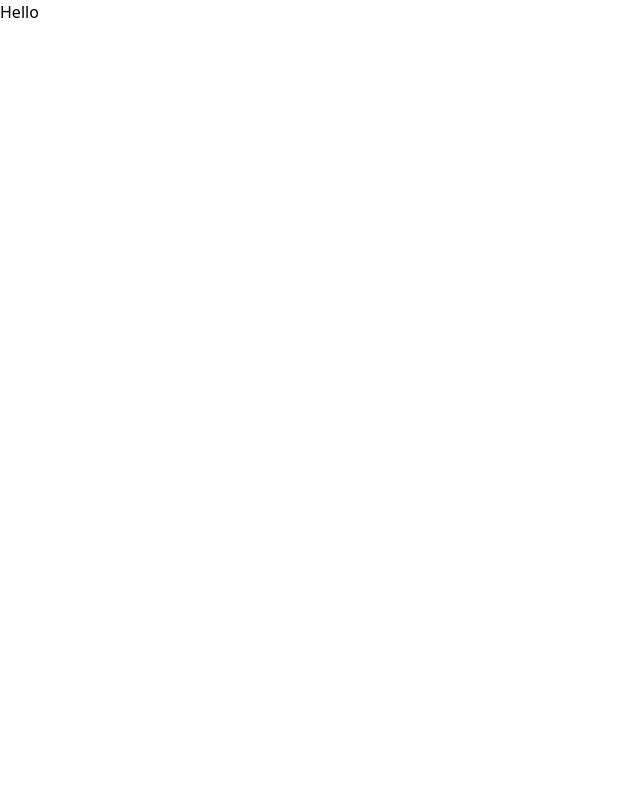
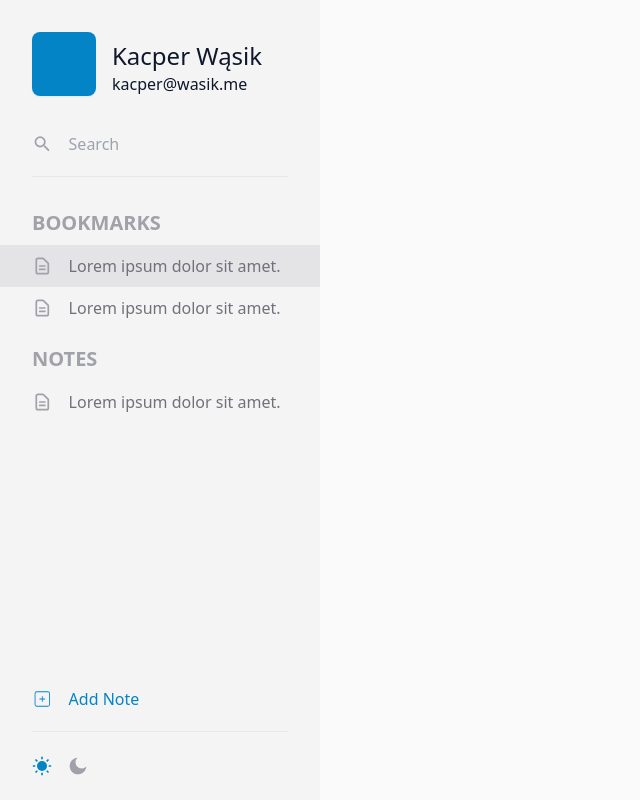
Before and after one commit to iamkacperwasik/markdown-note-desk, a Next.js app: page / in a window 1280 px wide. Shown: the whole page, without its empty margins (0-640 px from the left). Built offline with nearby package versions, Linux system fonts and the light colour scheme.

Commit message:
add sidebar

```diff
--- a/package.json
+++ b/package.json
@@ -9,6 +9,7 @@
     "next": "13.1.6",
     "react": "18.2.0",
     "react-dom": "18.2.0",
+    "react-icons": "^4.8.0",
     "react-if": "^4.1.4",
     "zustand": "^4.1.1"
   },
--- a/pages/index.tsx
+++ b/pages/index.tsx
@@ -1,5 +1,9 @@
 import type {GetServerSideProps} from "next"
 import Head from "next/head"
+import {CiSquarePlus} from "react-icons/ci"
+import {HiOutlineDocumentText} from "react-icons/hi"
+import {MdSearch} from "react-icons/md"
+import {RiMoonFill, RiSunFill} from "react-icons/ri"
 
 const Main = () => {
   return (
@@ -8,9 +12,120 @@ const Main = () => {
         <meta name="robots" content="noindex" />
       </Head>
 
-      <div>
-        <h1>Hello</h1>
+      {/* Body */}
+      <div className="h-screen select-text bg-zinc-50 text-slate-900">
+        {/* Sidebar */}
+        <div className="flex h-screen w-1/4 flex-col justify-between bg-zinc-100">
+          <div className="p-8">
+            {/* Profile */}
+            <div className="flex h-[64px] items-end gap-4">
+              {/* Avatar */}
+              <div className="inline-block h-full min-h-[64px] w-[64px] min-w-[64px] rounded-lg bg-sky-600 shadow-sm" />
+
+              {/* Personal info */}
+              <div className="flex flex-col">
+                <h2 className="text-2xl font-medium">Kacper Wąsik</h2>
+                <p className="font-light">kacper@wasik.me</p>
+              </div>
+              {/* Personal info */}
+            </div>
+            {/* Profile */}
+
+            {/* Search */}
+            <label className="mt-4 flex items-center gap-4 py-4">
+              {/* Icon */}
+              <MdSearch className="w-min text-2xl text-zinc-400" />
+
+              <input
+                type="text"
+                placeholder="Search"
+                className="text-bold text-md w-full bg-zinc-100 py-[4px] text-zinc-100"
+              />
+            </label>
+            {/* Search */}
+
+            <hr />
+          </div>
+
+          {/* Documents */}
+          <div className="flex h-full flex-col justify-between overflow-y-auto">
+            <div>
+              {/* Bookmarks */}
+              <h2 className="mb-2 px-8 text-xl font-bold uppercase text-zinc-400">
+                Bookmarks
+              </h2>
+
+              {/* Bookmark */}
+              <div className="flex cursor-pointer items-center gap-4 bg-zinc-200 py-[5px] px-8">
+                {/* Icon */}
+                <HiOutlineDocumentText className="text-2xl text-zinc-400" />
+
+                <p className="text-bold text-md w-full py-[4px] font-medium text-zinc-500">
+                  Lorem ipsum dolor sit amet.
+                </p>
+              </div>
+              {/* Bookmark */}
+
+              {/* Bookmark */}
+              <div className="flex cursor-pointer items-center gap-4 py-[5px] px-8">
+                {/* Icon */}
+                <HiOutlineDocumentText className="text-2xl text-zinc-400" />
+
+                <p className="text-bold text-md w-full py-[4px] font-medium text-zinc-500">
+                  Lorem ipsum dolor sit amet.
+                </p>
+              </div>
+              {/* Bookmark */}
+
+              {/* Bookmarks */}
+
+              {/* Notes */}
+              <h2 className="my-4 mb-2 px-8 text-xl font-bold uppercase text-zinc-400">
+                Notes
+              </h2>
+
+              {/* Note */}
+              <div className="flex cursor-pointer items-center gap-4 py-[5px] px-8">
+                {/* Icon */}
+                <HiOutlineDocumentText className="text-2xl text-zinc-400" />
+
+                <p className="text-bold text-md w-full py-[4px] font-medium text-zinc-500">
+                  Lorem ipsum dolor sit amet.
+                </p>
+              </div>
+              {/* Note */}
+            </div>
+            {/* Notes */}
+          </div>
+          {/* Documents */}
+
+          {/* New note */}
+          <div className="flex cursor-pointer items-center gap-4 py-4 px-8">
+            {/* Icon */}
+            <CiSquarePlus className="text-2xl text-sky-600" />
+
+            <p className="text-bold text-md w-full py-[4px] font-medium text-sky-600">
+              Add Note
+            </p>
+          </div>
+          {/* New note */}
+
+          <div className="px-8">
+            <hr />
+
+            {/* Theme switch */}
+            <div className="flex gap-4 py-6 text-xl text-zinc-400">
+              <RiSunFill className="cursor-pointer text-sky-600" />
+
+              <RiMoonFill className="cursor-pointer" />
+            </div>
+
+            {/* Theme switch */}
+          </div>
+        </div>
+        {/* Sidebar */}
       </div>
+      {/* Body */}
     </>
   )
 }
```
Also changed, not shown: 1 other file (tests, documents, lock files or other folders).
